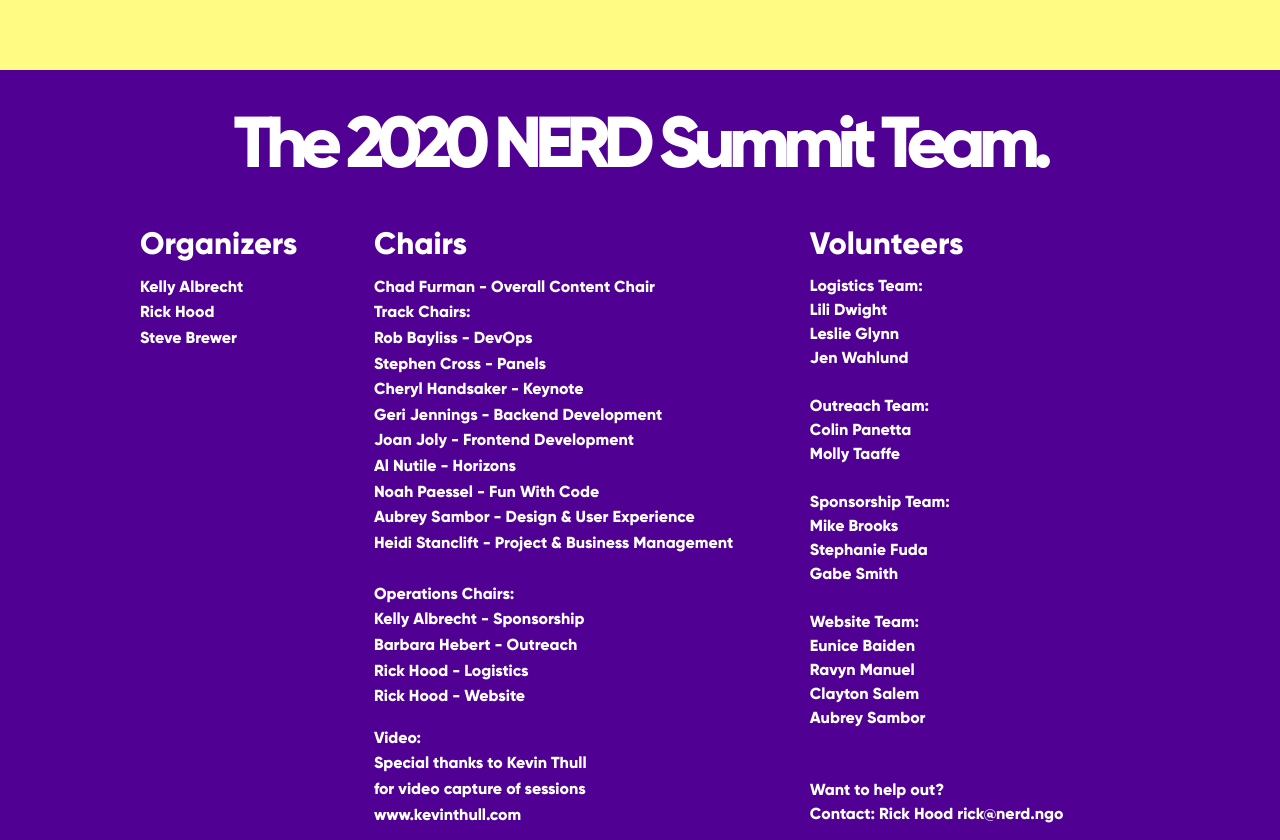
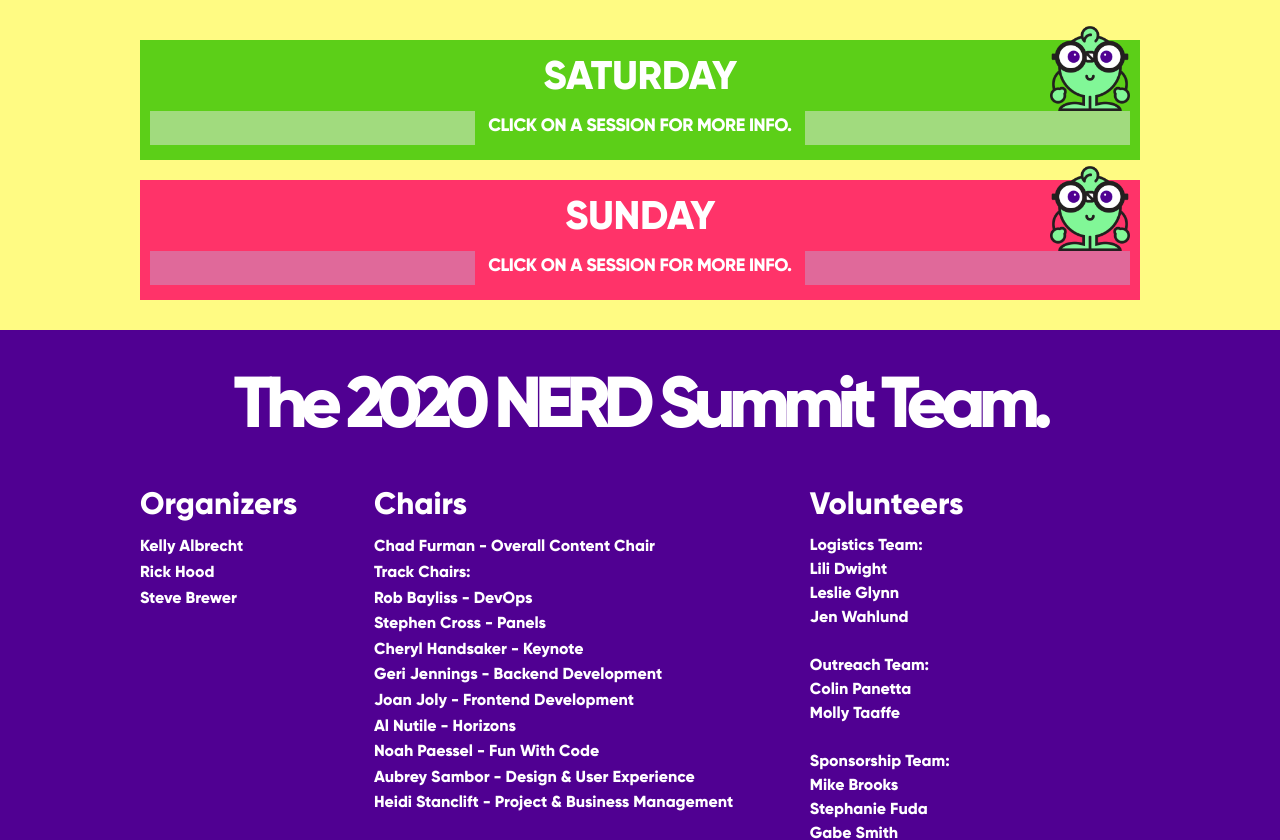
Before and after one commit to NERDngo/nerdsummit2020, a plain HTML site: page redesign.html in a window 1280 px wide. Shown: the part 6456-7296 px from the top of the page. Drawn offline with Linux system fonts and the light colour scheme; no server answers; a script that the page names is missing; files whose address does not match are found by name.

Commit message:
uncommented the sessions section in redesign.html

```diff
--- a/redesign.html
+++ b/redesign.html
@@ -175,22 +175,22 @@
 
       <!--THIS IS WHERE THE TIMESLOTS WITH SESSIONS GO-->
       <!--BEGIN SATURDAY-->
-      <!-- <div class="timeslot saturday">
+      <div class="timeslot saturday">
         <h3 class="day">SATURDAY</h3><img class="lil-nerdy-sessions" src="images/lil-nerdy.png">
         <div class="inner">
           <p class="more-info">Click on a session for more info.</p>
           <div id="Saturday"></div>
         </div>
-      </div> -->
+      </div>
 
       <!--BEGIN SUNDAY-->
-      <!-- <div class="timeslot sunday">
+      <div class="timeslot sunday">
         <h3 class="day">SUNDAY</h3><img class="lil-nerdy-sessions" src="images/lil-nerdy.png">
         <div class="inner">
           <p class="more-info">Click on a session for more info.</p>
           <div id="Sunday"></div>
         </div>
-      </div> -->
+      </div>
 
     </div>
     <!--END SESSIONS-->
```
